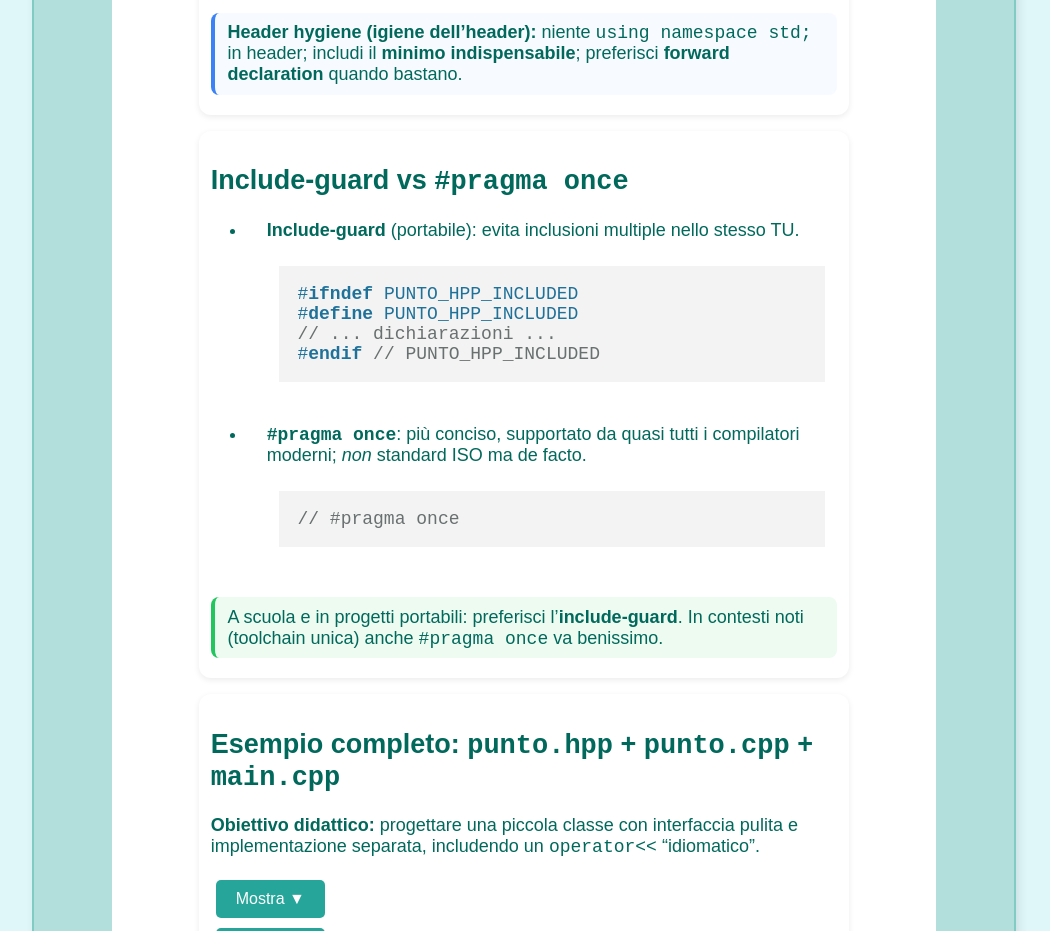
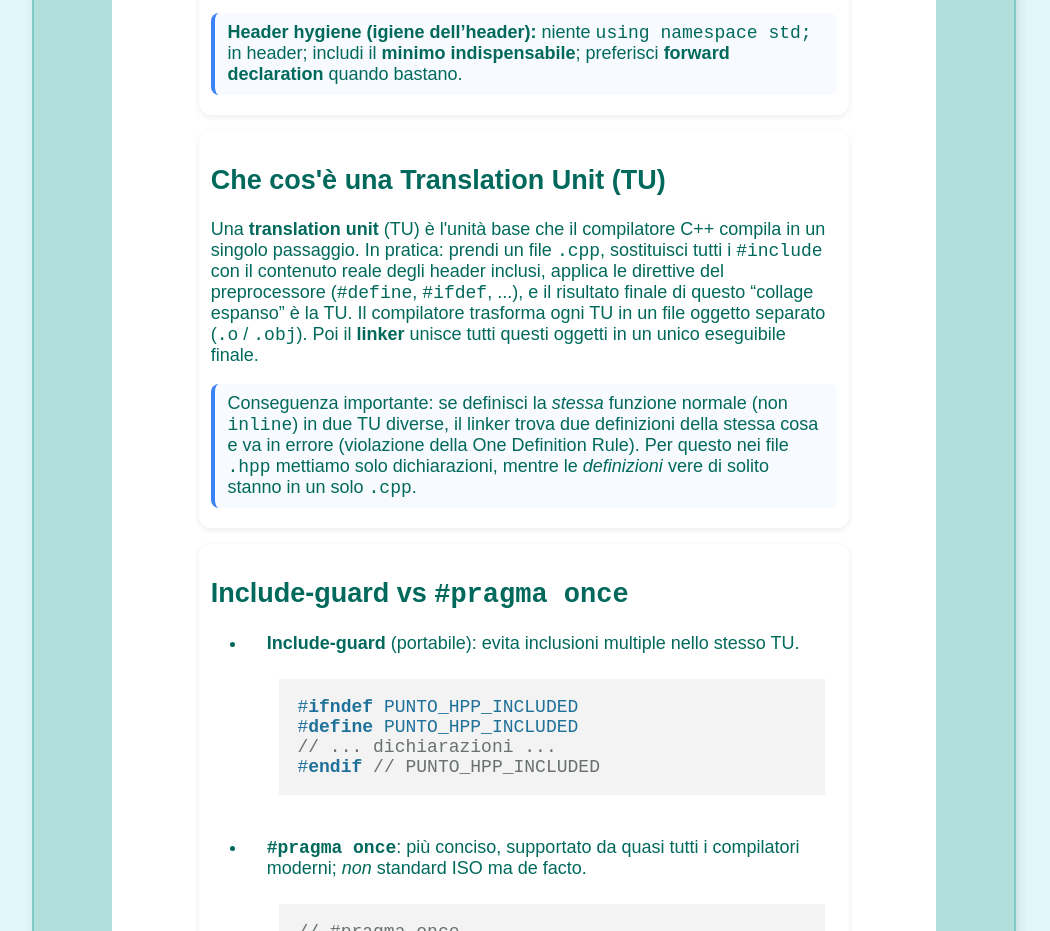
Before and after one commit to carlocomin/corso_4XIA_Informatica, a plain HTML site: page lez4/lez4_6.html in a window 1280 px wide. Shown: the part 901-1832 px from the top of the page, without its empty margins (116-1166 px from the left). Drawn offline with Linux system fonts and the light colour scheme.

Commit message:
added explanation of TU in lez4_6

```diff
--- a/lez4/lez4_6.html
+++ b/lez4/lez4_6.html
@@ -94,6 +94,24 @@
       </ul>
       <p class="note"><b>Header hygiene (igiene dell’header):</b> niente <code>using namespace std;</code> in header; includi il <b>minimo indispensabile</b>; preferisci <b>forward declaration</b> quando bastano.</p>
     </div>
+
+	<div class="inner-box box">
+  <h2>Che cos'è una Translation Unit (TU)</h2>
+  <p>
+    Una <strong>translation unit</strong> (TU) è l'unità base che il compilatore C++ compila in un singolo passaggio. In pratica:
+    prendi un file <code>.cpp</code>, sostituisci tutti i <code>#include</code> con il contenuto reale degli header inclusi,
+    applica le direttive del preprocessore (<code>#define</code>, <code>#ifdef</code>, ...), e il risultato finale di
+    questo “collage espanso” è la TU. Il compilatore trasforma ogni TU in un file oggetto separato (<code>.o</code> / <code>.obj</code>).
+    Poi il <strong>linker</strong> unisce tutti questi oggetti in un unico eseguibile finale.
+  </p>
+  <p class="note">
+    Conseguenza importante: se definisci la <em>stessa</em> funzione normale (non <code>inline</code>) in due TU diverse,
+    il linker trova due definizioni della stessa cosa e va in errore (violazione della One Definition Rule).
+    Per questo nei file <code>.hpp</code> mettiamo solo dichiarazioni, mentre le <em>definizioni</em> vere
+    di solito stanno in un solo <code>.cpp</code>.
+  </p>
+</div>
+
 
     <!-- Include guard vs pragma once -->
     <div class="inner-box box">
```
